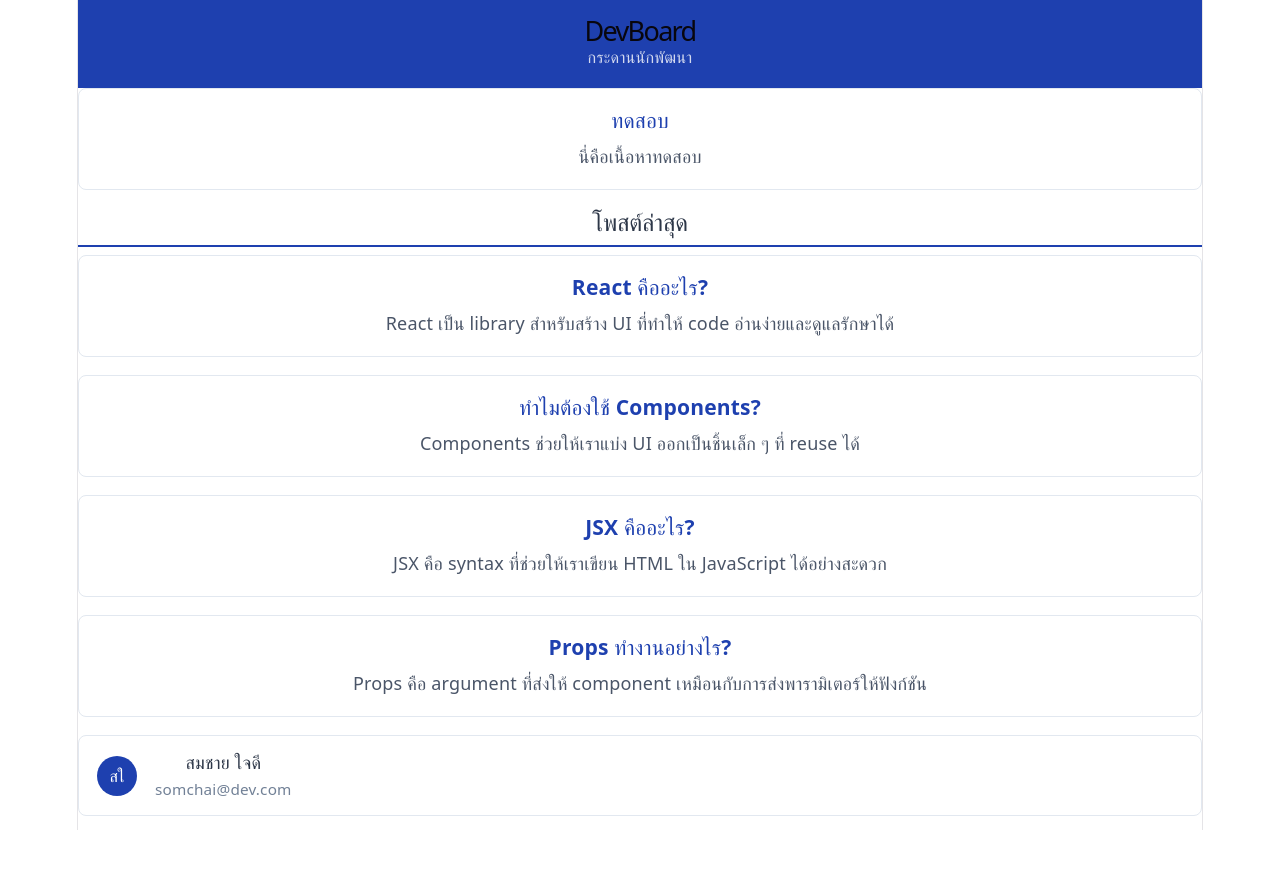
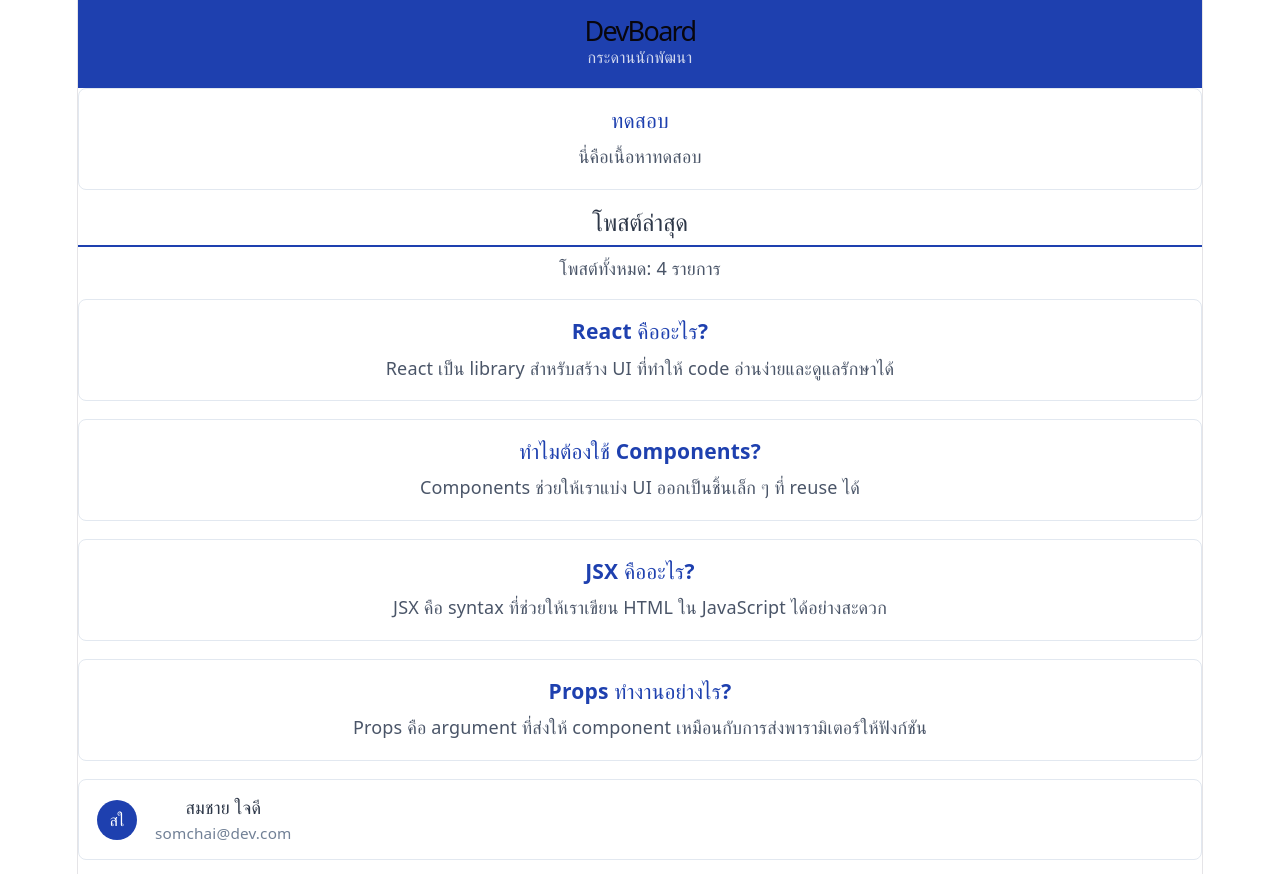
Before and after one commit to 67160410/devboard, a React (Vite) app: page / in a window 1280 px wide. Before the commit the page ends 830 px from the top, so only its background shows below. Built offline with nearby package versions, Linux system fonts and the light colour scheme.

Commit message:
feat: task1 - static devboard components

```diff
--- /dev/null
+++ b/src/components/PostCount.jsx
@@ -0,0 +1,9 @@
+function PostCount({ count }) {
+  return (
+    <p style={{ color: "#4a5568", marginBottom: "1rem" }}>
+      โพสต์ทั้งหมด: {count} รายการ
+    </p>
+  );
+}
+
+export default PostCount;
--- a/src/components/PostList.jsx
+++ b/src/components/PostList.jsx
@@ -1,4 +1,5 @@
 import PostCard from "./PostCard";
+import PostCount from "./PostCount";
 
 function PostList({ posts }) {
   return (
@@ -12,6 +13,7 @@ function PostList({ posts }) {
       >
         โพสต์ล่าสุด
       </h2>
+      <PostCount count={posts.length} />
       {posts.map((post) => (
         <PostCard key={post.id} title={post.title} body={post.body} />
       ))}
```
